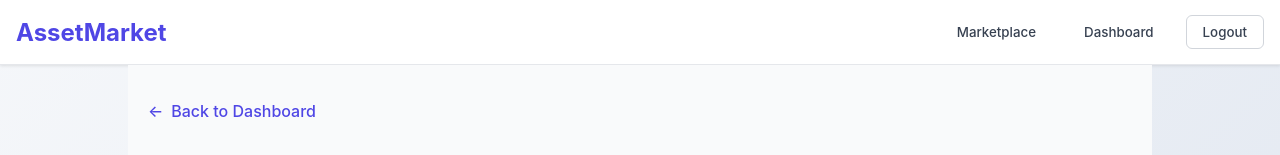
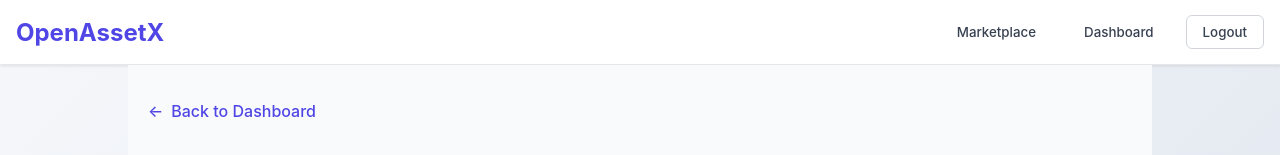
Before and after one commit to prosenjitGravity/OpenAssetX, a React (Create React App) app: page /add-new-asset in a window 1280 px wide. Shown: the top 155 px of the page. Built offline with nearby package versions, Linux system fonts and the light colour scheme.

Commit message:
change name into OpenAssetX

```diff
--- a/src/components/add-new-asset.jsx
+++ b/src/components/add-new-asset.jsx
@@ -142,7 +142,7 @@ export default function ListAssetPage() {
           <div className="nav-flex">
             <div className="nav-left">
               <a href="/" className="logo">
-                AssetMarket
+                OpenAssetX
               </a>
             </div>
             <div className="nav-right">
--- a/src/components/assets-details.jsx
+++ b/src/components/assets-details.jsx
@@ -61,7 +61,7 @@ export default function AssetDetailPage({ assetId }) {
           <div className="nav-flex">
             <div className="nav-left">
               <a href="/" className="logo">
-                AssetMarket
+                OpenAssetX
               </a>
             </div>
             <div className="nav-right">
--- a/src/components/home-page.css
+++ b/src/components/home-page.css
@@ -1,4 +1,4 @@
-/* AssetMarket Landing Page CSS */
+/* OpenAssetX Landing Page CSS */
 
 /* CSS Variables */
 :root {
--- a/src/components/market-place.jsx
+++ b/src/components/market-place.jsx
@@ -130,7 +130,7 @@ export default function MarketplacePage() {
           <div className="nav-flex">
             <div className="nav-left">
               <a href="/" className="logo">
-                AssetMarket
+                OpenAssetX
               </a>
             </div>
             <div className="nav-right">
```
